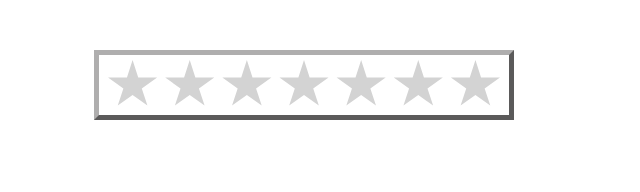
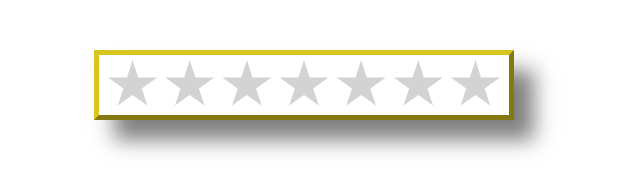
Before and after one commit to myslikam/myslik, a website: page src/index.html in a window 1280 px wide. Shown: the whole page, without its empty margins (336-976 px from the left). Drawn offline with nearby package versions, Linux system fonts and the light colour scheme; files that its build step writes are made by us from their sources.

Commit message:
11.03.2020_21:08

```diff
--- a/src/main.scss
+++ b/src/main.scss
@@ -10,6 +10,8 @@ html * {
   width: 400px;
   margin: auto;
   margin-top: 50px;
-  border: 5px outset rgb(175, 174, 174);
+  border: 5px outset rgb(216, 197, 29);
   padding: 5px;
+  box-shadow: 20px 20px 20px rgba(0,0,0,0.5);
+
 }
```
Also changed, not shown: dist/css/main.css, dist/index.html, src/img/star.svg (added), src/partials/_rating.html (line endings or trailing spaces), 1 other file.
